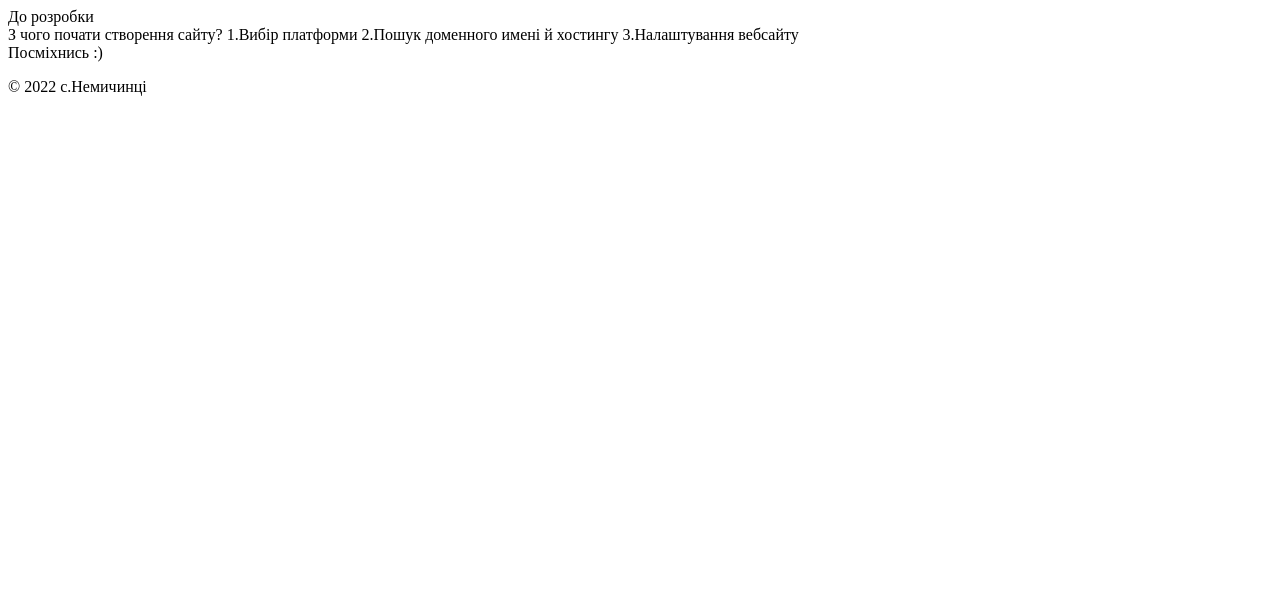
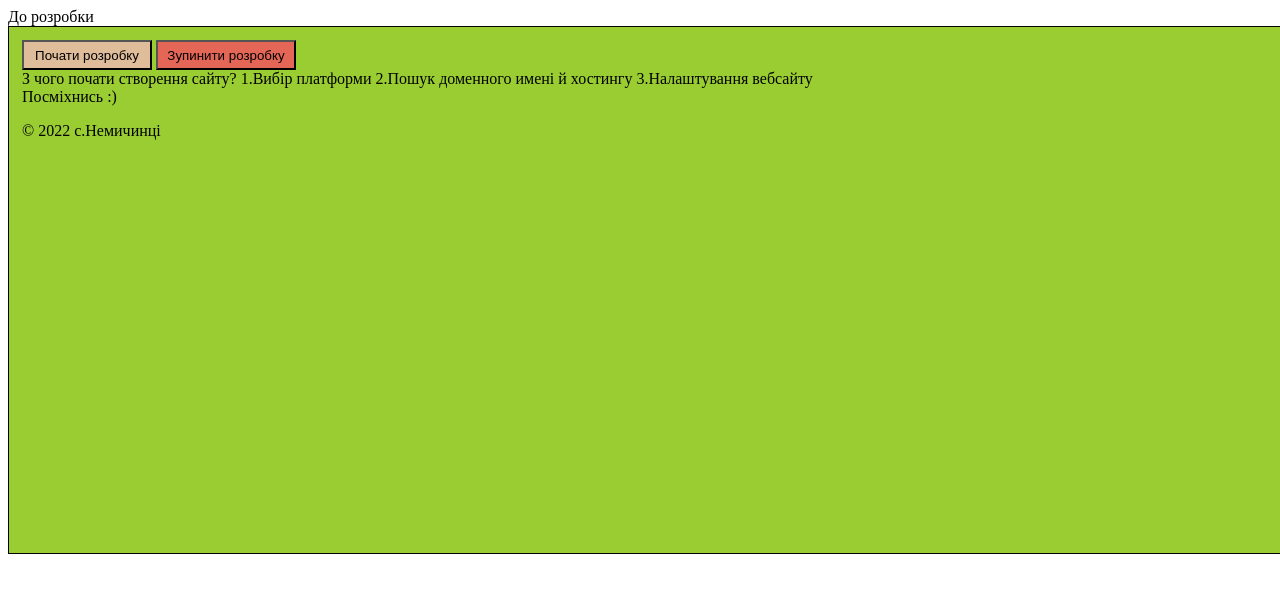
Before and after one commit to dmytroborsuk/personal_page, a website: page index.html in a window 1280 px wide. Drawn offline with Linux system fonts and the light colour scheme.

Commit message:
add buttons

```diff
--- a/index.html
+++ b/index.html
@@ -8,7 +8,13 @@
         <header>
             <nav>До розробки</nav>
         </header>
-        <main>
+        <main class="container">
+            <button class="button button-development-start">
+                Почати розробку
+            </button>
+            <button class="button button-development-stop">
+                Зупинити розробку
+            </button>
             <article>
                 З чого почати створення сайту? 1.Вибір платформи 2.Пошук
                 доменного имені й хостингу 3.Налаштування вебсайту
@@ -18,5 +24,6 @@
                 <p>© 2022 с.Немичинці</p>
             </footer>
         </main>
+        <script src="script.js"></script>
     </body>
 </html>
--- a/script.js
+++ b/script.js
@@ -0,0 +1,9 @@
+const buttonStart = document.querySelector('.button-development-start')
+buttonStart.addEventListener('click', (e) => {
+    console.log('Clicked', e.target)
+})
+
+const buttonStop = document.querySelector('.button-development-stop')
+buttonStop.addEventListener('click', (e) => {
+    console.log('clicked', e)
+})
--- a/style.css
+++ b/style.css
@@ -0,0 +1,21 @@
+.container {
+    background: yellowgreen;
+    width: 100%;
+    height: 500px;
+    padding: 13px;
+    border: 1px solid black;
+}
+.button {
+    width: 130px;
+    text-align: center;
+    height: 30px;
+}
+
+.button-development-start {
+    background-color: rgb(224, 189, 154);
+}
+
+.button-development-stop {
+    background-color: rgb(228, 102, 86);
+    width: 140px;
+}
```
